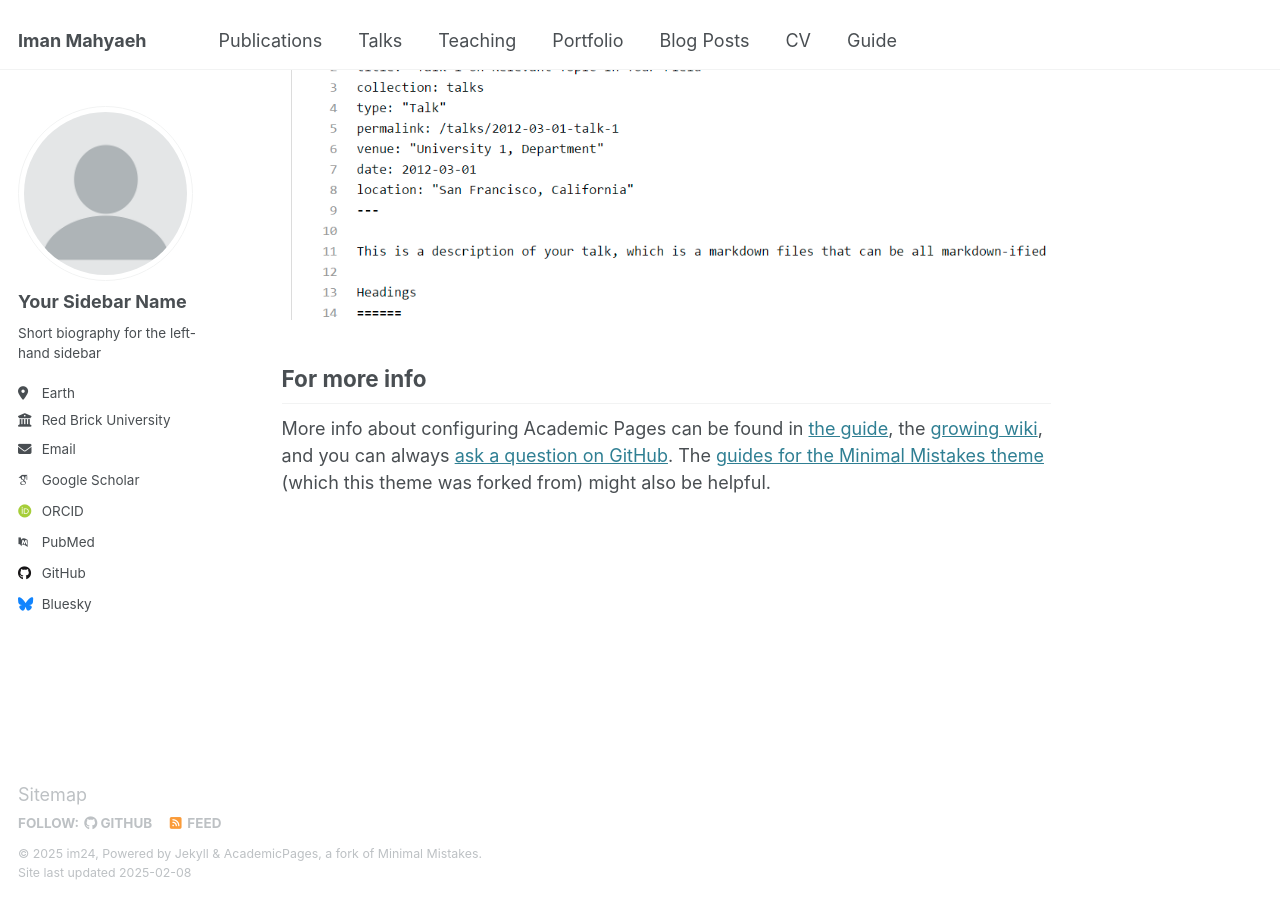
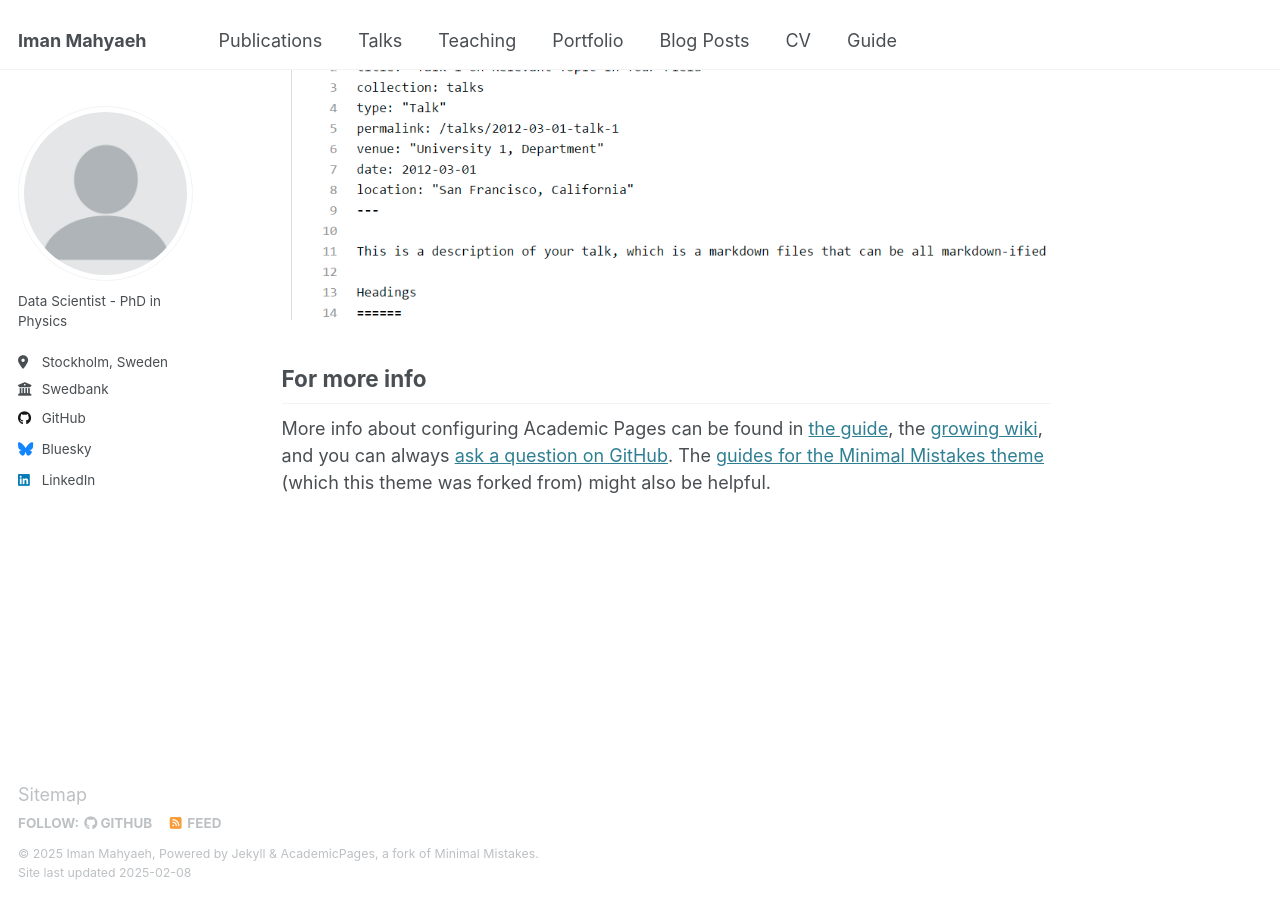
Before and after one commit to imanm24/imanm24.github.io, a Jekyll site: the page built from _pages/about.md, in a window 1280 px wide and 900 px high, scrolled down 2642 px. Built offline with Jekyll 4.4.1, drawn with Linux system fonts in a browser that asks for light colours; some web fonts are replaced.

Commit message:
changes to _config.yml

```diff
--- a/_config.yml
+++ b/_config.yml
@@ -11,11 +11,11 @@ locale                   : "en-US"
 site_theme               : "default"
 title                    : "Iman Mahyaeh"
 title_separator          : "-"
-name                     : &name "im24"
+name                     : &name "Iman Mahyaeh"
 description              : &description "personal description"
-url                      : https://academicpages.github.io # the base hostname & protocol for your site e.g. "https://[your GitHub username].github.io"
+url                      : https://imanm24.github.io./
 baseurl                  : "" # the subpath of your site, e.g. "/blog"
-repository               : "academicpages/academicpages.github.io"
+repository               : "imanm24/imanm24.github.io./"
 
 # Site Author - The following control what appear as part of the author content on the side bar.
 #               If a field is blank the icon and link will not appear, otherwise it will be shown.
@@ -23,21 +23,21 @@ repository               : "academicpages/academicpages.github.io"
 author:
   # Biographic information
   avatar           : "profile.png"
-  name             : "Your Sidebar Name"
+  name             :  &name #"Your Sidebar Name"
   pronouns         : # example: "she/her"
-  bio              : "Short biography for the left-hand sidebar"
-  location         : "Earth"
-  employer         : "Red Brick University"
-  uri              : # URL
-  email            : "none@example.org"
+  bio              : "Data Scientist - PhD in Physics"
+  location         : "Stockholm, Sweden"
+  employer         : "Swedbank"
+  uri              : #
+  email            : #"none@example.org"
 
   # Academic websites
   arxiv            : # URL - Update with the correct link to your profile
-  googlescholar    : "https://scholar.google.com/citations?user=PS_CX0AAAAAJ"
+  googlescholar    : #"https://scholar.google.com/citations?user=PS_CX0AAAAAJ"
   impactstory      : # URL
-  orcid            : "http://orcid.org/yourorcidurl"
+  orcid            : #"http://orcid.org/yourorcidurl"
   semantic         : # URL
-  pubmed           : "https://www.ncbi.nlm.nih.gov/pubmed/?term=john+snow"
+  pubmed           : #"https://www.ncbi.nlm.nih.gov/pubmed/?term=john+snow"
   researchgate     : # URL
   scopus           : # URL
 
@@ -45,7 +45,7 @@ author:
   bitbucket        : # Username - Update with your username on the site
   codepen          : # Username
   dribbble         : # Username
-  github           : "academicpages"
+  github           : "imanm24"
   kaggle           : # Username
   stackoverflow    : # User number or user number and name (i.e., use "1" or "1/jeff-atwood")
 
@@ -59,7 +59,7 @@ author:
   keybase          : # Username
   instagram        : # Username
   lastfm           : # Username
-  linkedin         : # Username
+  linkedin         : "imanmahyaeh24" # Username
   mastodon         : # URL
   medium           : # URL
   pinterest        : # Username
```
